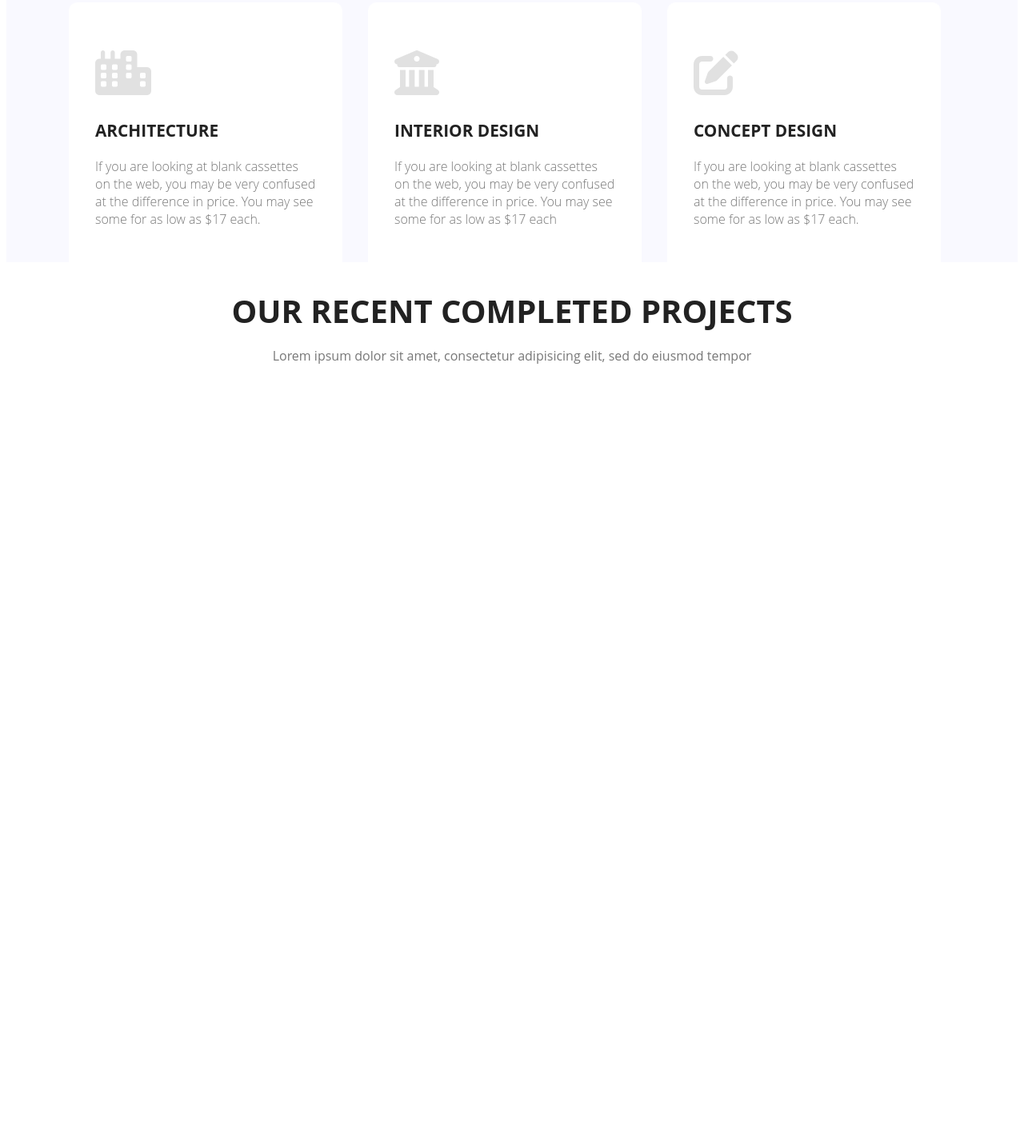
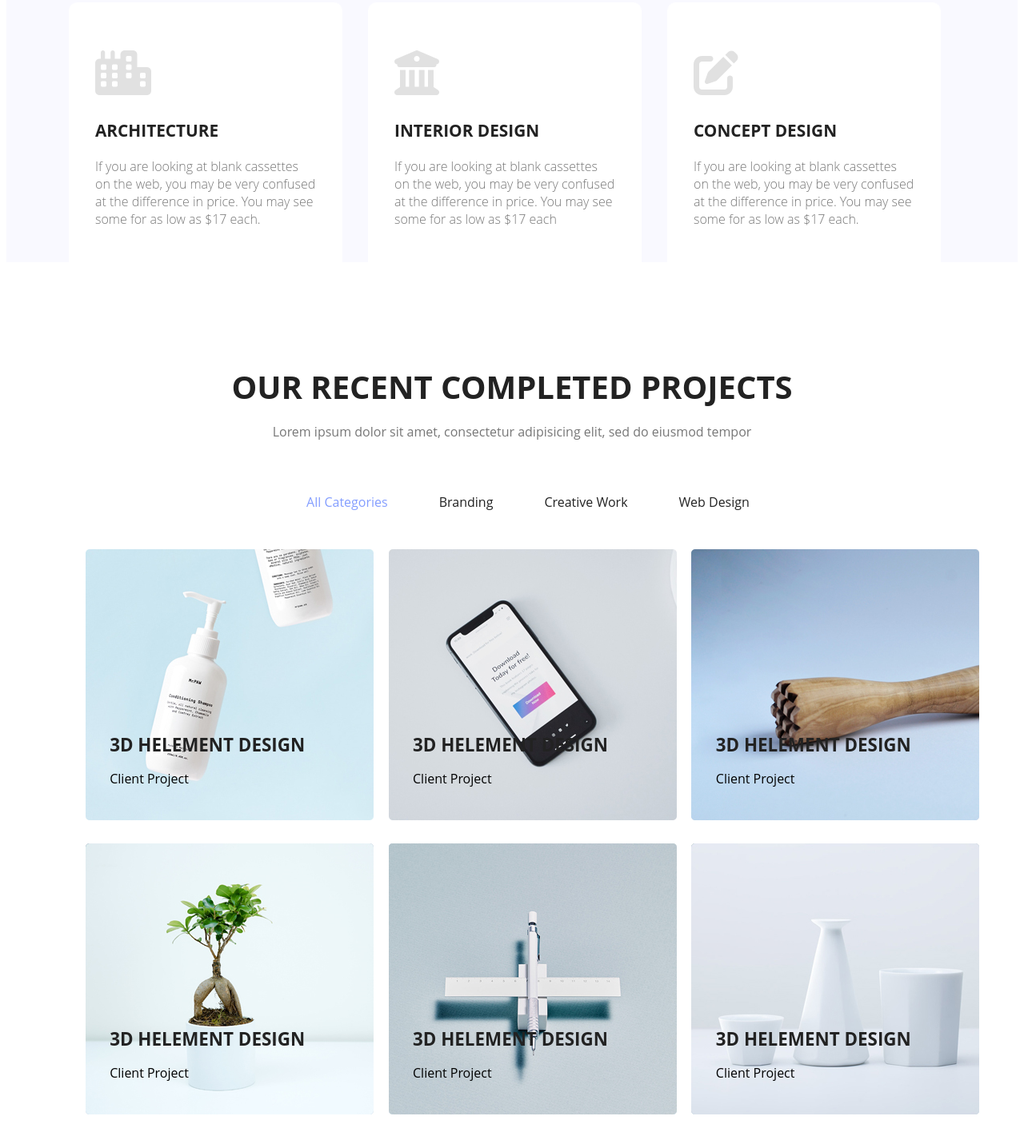
Before and after one commit to BosimovJaloliddin/Portfolio-2, a plain HTML site: page index.html in a window 1280 px wide. Shown: the part 1957-3388 px from the top of the page at 80% size. Before the commit the page ends 2431 px from the top, so only its background shows below. Drawn offline with Linux system fonts and the light colour scheme.

Commit message:
Add project section

```diff
--- a/CSS/index.css
+++ b/CSS/index.css
@@ -207,3 +207,64 @@
 .clients-item:hover a{
     color:#81b7f1 ;
 }
+
+/* Project style */
+.project{
+    margin-top: 8rem;
+}
+.project-meniu{
+    display: flex;
+    margin-top: 4rem;
+    margin-bottom: 3rem;
+    justify-content: center ;
+}
+.project-meniu li{
+    display: inline;
+}
+.project-meniu a{
+    text-decoration: none;
+    padding: 1rem 2rem;
+    color: #222;
+}
+.active a{
+    color:rgb(132,158,255) ;
+}
+.project-items{
+    display: flex;
+    flex-wrap: wrap;
+}
+.project-items>div{
+    width: 30%;
+}
+.project-item{
+    position: relative;
+    margin-left:2.3rem;
+    margin-bottom: 1.5rem;
+    box-sizing: border-box;
+    width: 100%;
+}
+.project-item img{
+    transition: all 300ms ease;
+}
+.project-information{
+    position: absolute;
+    bottom: 30px;
+    left: 0;
+    padding-left: 1.9rem;
+    padding-right: 1.9rem;
+}
+.project-information h4{
+    font-size: 1.4rem;
+    font-weight: bold;
+    color: #222;
+    margin-bottom: .4rem;
+    transition: all 300ms linear 0s;
+    text-transform: uppercase;
+    cursor: pointer;
+}
+.project-item:hover img{
+    opacity: 0.3;
+}
+.project-item:hover h4{
+    color: #007bff;
+}
--- a/CSS/shared.css
+++ b/CSS/shared.css
@@ -11,6 +11,21 @@ body{
     width: 1140px;
     margin: 0 auto;
 }
+.section-subtitle{
+    font-size: 2.5rem;
+    color: #222;
+    font-weight:bold;
+    margin-bottom: 1rem;
+    text-transform: uppercase;
+    text-align: center;
+}
+.section-title{
+    text-align: center;
+    font-size: 1rem;
+    line-height: 26px;
+    color: #777;
+}
+/* Header section */
 .logo img{
     margin-top:1rem;
     padding-left: 2rem;
@@ -36,17 +51,3 @@ body{
     color: black;
     text-decoration: none;
 }
-.section-subtitle{
-    font-size: 2.5rem;
-    color: #222;
-    font-weight:bold;
-    margin-bottom: 1rem;
-    text-transform: uppercase;
-    text-align: center;
-}
-.section-title{
-    text-align: center;
-    font-size: 1rem;
-    line-height: 26px;
-    color: #777;
-}
--- a/index.html
+++ b/index.html
@@ -233,6 +233,72 @@
                 <p class="section-title">
                     Lorem ipsum dolor sit amet, consectetur adipisicing elit, sed do eiusmod tempor
                 </p>
+                <ul class="project-meniu">
+                    <li class="active">
+                        <a href="#">
+                            All Categories
+                        </a>
+                    </li>
+                    <li>
+                        <a href="#">
+                            Branding
+                        </a>
+                    </li>
+                    <li>
+                        <a href="#">
+                            Creative Work
+                        </a>
+                    </li>
+                    <li>
+                        <a href="#">
+                            Web Design
+                        </a>
+                    </li>
+                </ul>
+                <div class="project-items">
+                    <div class="project-item">
+                        <img src="./images/project-image__1.png" alt="Project-image">
+                        <div class="project-information">
+                            <h4>3D HELEMENT DESIGN</h4>
+                            <p>Client Project</p>
+                        </div>
+                    </div>
+                    <div class="project-item">
+                        <img src="./images/project-image__2.jpg" alt="Project-image">
+                        <div class="project-information">
+                            <h4>3D HELEMENT DESIGN</h4>
+                            <p>Client Project</p>
+                        </div>
+                    </div>
+                    <div class="project-item">
+                        <img src="./images/project-image__3.png" alt="Project-image">
+                        <div class="project-information">
+                            <h4>3D HELEMENT DESIGN</h4>
+                            <p>Client Project</p>
+                        </div>
+                    </div>
+                    <div class="project-item">
+                        <img src="./images/project-image__4.png" alt="Project-image">
+                        <div class="project-information">
+                            <h4>3D HELEMENT DESIGN</h4>
+                            <p>Client Project</p>
+                        </div>
+                    </div>
+                    <div class="project-item">
+                        <img src="./images/project-image__5.png" alt="Project-image">
+                        <div class="project-information">
+                            <h4>3D HELEMENT DESIGN</h4>
+                            <p>Client Project</p>
+                        </div>
+                    </div>
+                    <div class="project-item">
+                        <img src="./images/project-image__6.png" alt="Project-image">
+                        <div class="project-information">
+                            <h4>3D HELEMENT DESIGN</h4>
+                            <p>Client Project</p>
+                        </div>
+                    </div>
+                </div>
             </section>
         </div>
     </body>
```
Also changed, not shown: images/project-image__1.png (added), images/project-image__2.jpg (added), images/project-image__3.png (added), images/project-image__4.png (added), images/project-image__5.png (added), images/project-image__6.png (added), 1 other file.
